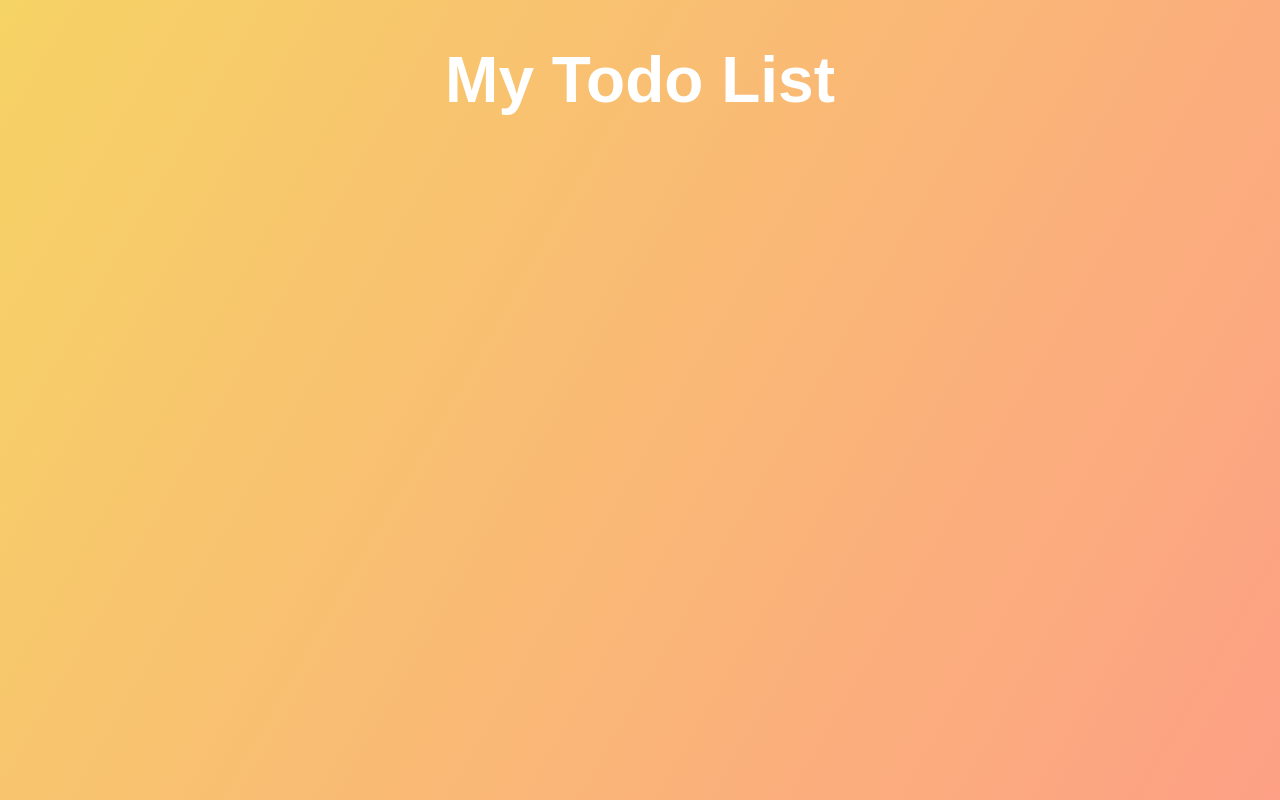
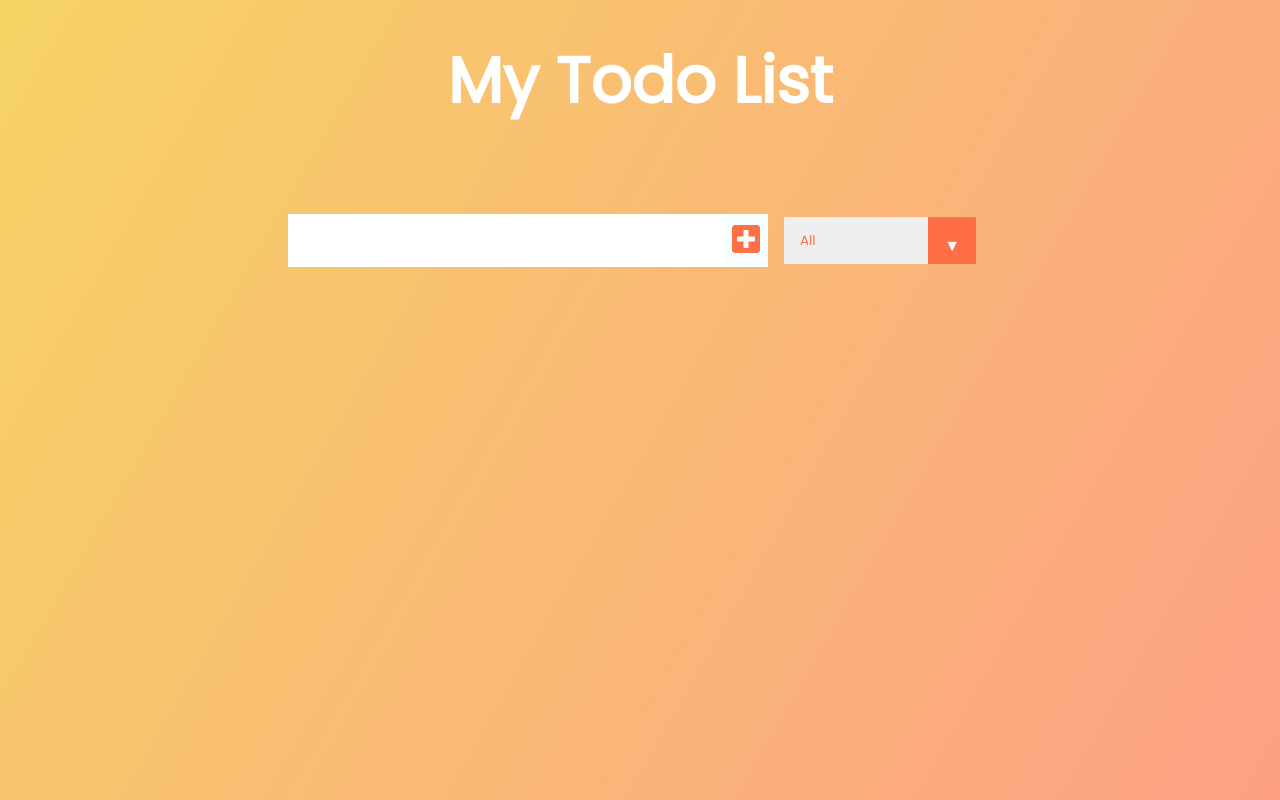
Before and after one commit to CodeSadhu/Karomi-React-Todo, a React (Create React App) app: page / in a window 1280 px wide. Built offline with nearby package versions, Linux system fonts and the light colour scheme.

Commit message:
Before adding state

```diff
--- a/public/index.html
+++ b/public/index.html
@@ -15,6 +15,16 @@
       user's mobile device or desktop. See https://developers.google.com/web/fundamentals/web-app-manifest/
     -->
     <link rel="manifest" href="%PUBLIC_URL%/manifest.json" />
+    <link
+      href="https://fonts.googleapis.com/css?family=Poppins&display=swap"
+      rel="stylesheet"
+    />
+    <link
+      rel="stylesheet"
+      href="https://cdnjs.cloudflare.com/ajax/libs/font-awesome/5.12.1/css/all.min.css"
+      integrity="sha256-mmgLkCYLUQbXn0B1SRqzHar6dCnv9oZFPEC1g1cwlkk="
+      crossorigin="anonymous"
+    />
     <!--
       Notice the use of %PUBLIC_URL% in the tags above.
       It will be replaced with the URL of the `public` folder during the build.
--- a/src/App.js
+++ b/src/App.js
@@ -1,5 +1,8 @@
 import React from 'react';
 import './App.css'
+// Components Imported from here
+import Form from './components/Form.js';
+import TodoList from './components/TodoList.js';
 
 function App() {
 	return (
@@ -7,6 +10,8 @@
 			<header>
 				<h1>My Todo List</h1>
 			</header>
+			<Form />
+			<TodoList />
 		</div>
 	);
 }
--- /dev/null
+++ b/src/components/Form.js
@@ -0,0 +1,21 @@
+import React from "react";
+
+function Form() {
+	return (
+	<form>
+		<input type="text" className="todo-input" />
+		<button className="todo-button" type="submit">
+			<i className="fas fa-plus-square"></i>
+		</button>
+		<div className="select">
+			<select name="todos" className="filter-todo">
+				<option value="all">All</option>
+				<option value="completed">Completed</option>
+				<option value="uncompleted">Not Completed</option>
+			</select>
+		</div>
+	</form>
+	);
+}
+
+export default Form;
--- /dev/null
+++ b/src/components/TodoList.js
@@ -0,0 +1,11 @@
+import React from 'react';
+
+function TodoList() {
+    return (
+        <div className="todo-container">
+            <ul className="todo-list"></ul>
+        </div>
+    );
+}
+
+export default TodoList;
```
Also changed, not shown: 1 other file (tests, documents, lock files or other folders).
